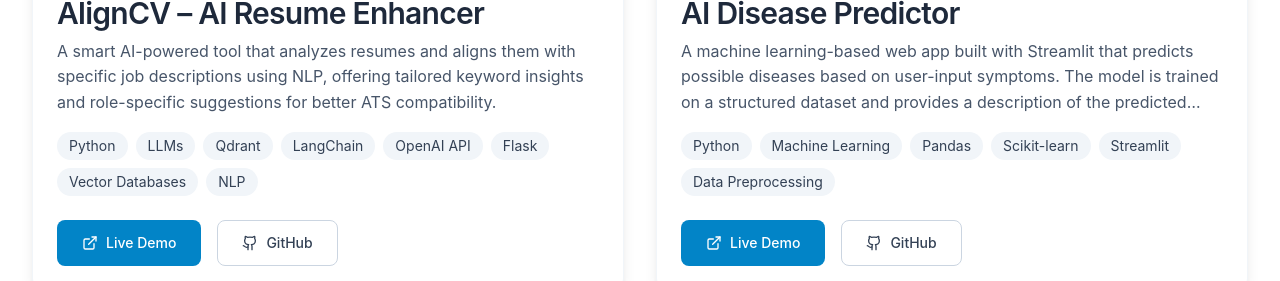
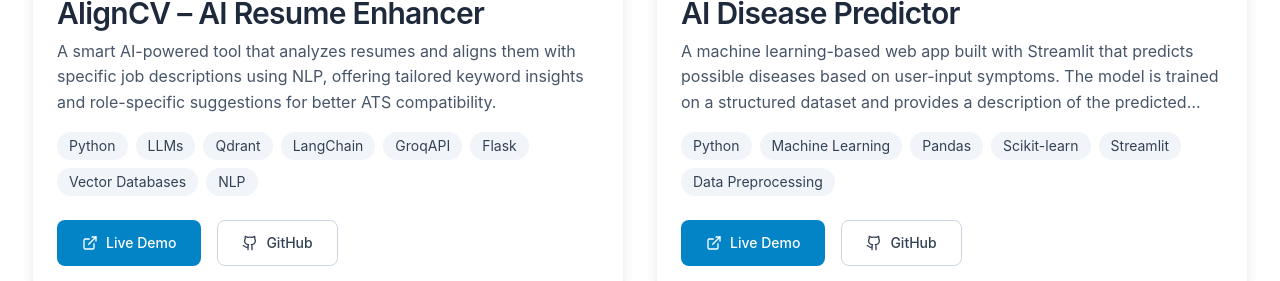
Before and after one commit to Pratham-Dabhane/portfolio-website, a Next.js app: page / in a window 1280 px wide. Shown: the part 2860-3141 px from the top of the page. Built offline with nearby package versions, Linux system fonts and the light colour scheme.

Commit message:
feat: Added the new image for AlignCV project and removed viewport from metadata

```diff
--- a/app/layout.tsx
+++ b/app/layout.tsx
@@ -1,4 +1,4 @@
-import type { Metadata } from 'next'
+import type { Metadata, Viewport } from 'next'
 import './globals.css'
 
 export const metadata: Metadata = {
@@ -6,12 +6,16 @@
   description: 'Personal portfolio of PRATHAM DABHANE, a passionate software engineer and developer specializing in modern web technologies.',
   keywords: ['AI & DS engineer', 'developer', 'Machine Learning', 'portfolio'],
   authors: [{ name: 'Pratham Dabhane' }],
-  viewport: 'width=device-width, initial-scale=1',
   icons: {
     icon: '/favicon.jpg',
     shortcut: '/favicon.jpg',
     apple: '/favicon.jpg',
   },
+}
+
+export const viewport: Viewport = {
+  width: 'device-width',
+  initialScale: 1,
 }
 
 export default function RootLayout({
--- a/components/Projects.tsx
+++ b/components/Projects.tsx
@@ -12,7 +12,7 @@
     title: 'AlignCV – AI Resume Enhancer',
     description: 'A smart AI-powered tool that analyzes resumes and aligns them with specific job descriptions using NLP, offering tailored keyword insights and role-specific suggestions for better ATS compatibility.',
     image: '/assets/Projects/aligncv.jpg',
-    technologies: ["Python", "LLMs", "Qdrant", "LangChain", "OpenAI API", "Flask", "Vector Databases", "NLP"],
+    technologies: ["Python", "LLMs", "Qdrant", "LangChain", "GroqAPI", "Flask", "Vector Databases", "NLP"],
     liveUrl: 'https://aligncv.streamlit.app/',
     githubUrl: 'https://github.com/Pratham-Dabhane/AlignCV',
   },
```
Also changed, not shown: public/assets/Projects/aligncv.jpg (added).
